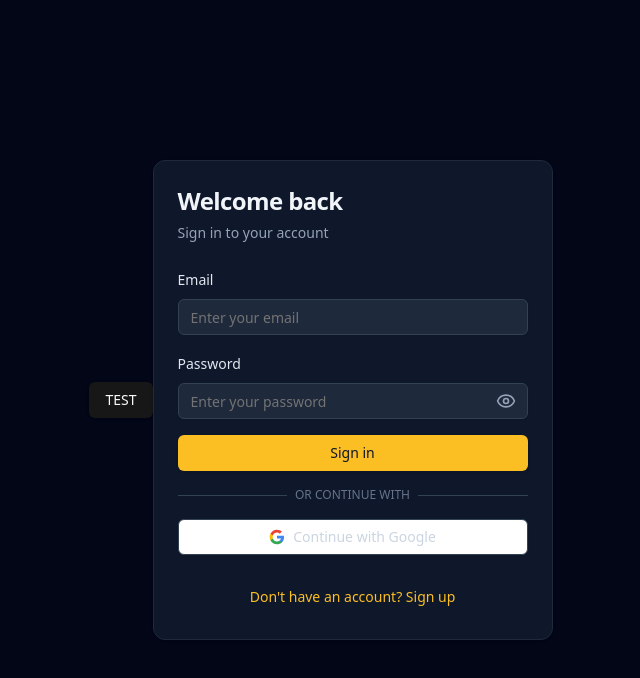
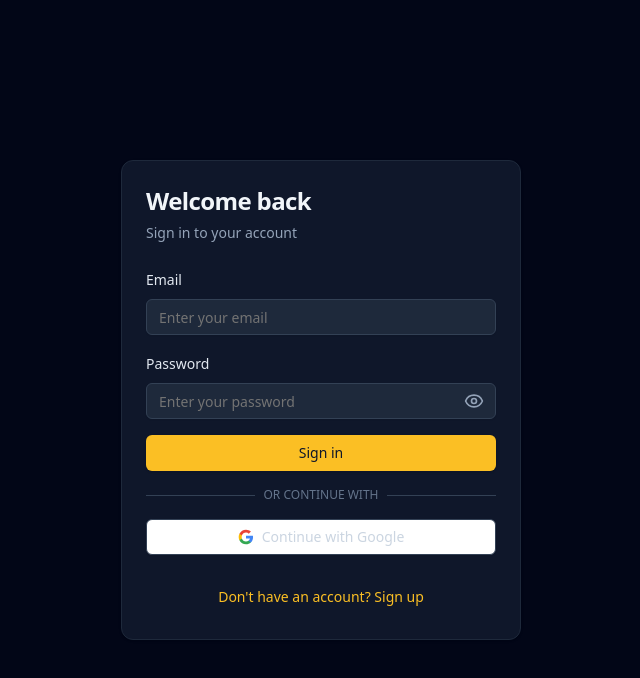
Before and after one commit to Aditya-2407-G/Hive, a React (Vite) app in the folder Frontend/: page /login in a window 1280 px wide. Shown: the top 678 px of the page, without its empty margins (319-959 px from the left). Built offline with nearby package versions, Linux system fonts and the light colour scheme.

Commit message:
removed extra button

```diff
--- a/Frontend/src/components/Login.jsx
+++ b/Frontend/src/components/Login.jsx
@@ -128,9 +128,6 @@ export default function Login() {
     return (
         <div className="min-h-screen flex items-center justify-center bg-slate-950">
 
-<Button
-            onClick={() => console.log(import.meta.env.VITE_BASE_URL)}
-          >TEST</Button>
             <Card className="w-[400px] bg-slate-900 border-slate-800">
                 <CardHeader>
                     <CardTitle className="text-2xl font-bold text-slate-100">
```
